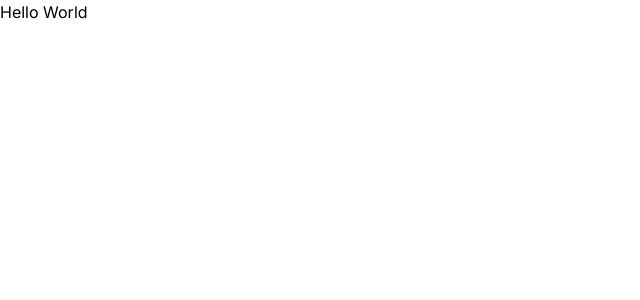
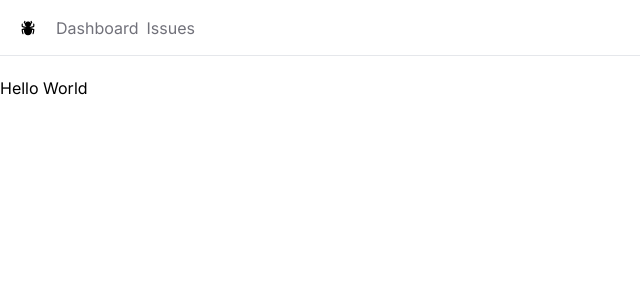
Before and after one commit to deejjaay/issue-tracker, a Next.js app: page / in a window 1280 px wide. Shown: the top 300 px of the page, without its empty margins (0-640 px from the left). Built offline with nearby package versions, Linux system fonts and the light colour scheme.

Commit message:
Build NavBar

```diff
--- /dev/null
+++ b/app/NavBar.tsx
@@ -0,0 +1,22 @@
+import Link from 'next/link'
+import React from 'react'
+import { HiMiniBugAnt } from "react-icons/hi2";
+
+const NavBar = () => {
+    const links = [
+        {label: 'Dashboard', href: '/'},
+        {label: 'Issues', href: '/issues'},
+    ]
+    return (
+        <nav className='flex space-x-5 mb-5 px-5 h-14 border-b items-center'>
+            <Link href='/'><HiMiniBugAnt /></Link>
+            <ul className='flex space-x-2'>
+                {links.map(link => <Link key={link.href}
+                    className='text-zinc-500 hover:text-zinc-800 transition-colors'
+                    href={link.href}>{link.label}</Link>)}
+            </ul>
+        </nav>
+    )
+}
+
+export default NavBar
--- a/app/layout.tsx
+++ b/app/layout.tsx
@@ -1,6 +1,7 @@
 import './globals.css'
 import type { Metadata } from 'next'
 import { Inter } from 'next/font/google'
+import NavBar from './NavBar'
 
 const inter = Inter({ subsets: ['latin'] })
 
@@ -16,7 +17,12 @@
 }) {
   return (
     <html lang="en">
-      <body className={inter.className}>{children}</body>
+      <body className={inter.className}>
+        <NavBar />
+        <main>
+          {children}
+        </main>
+        </body>
     </html>
   )
 }
--- a/package.json
+++ b/package.json
@@ -19,6 +19,7 @@
     "postcss": "8.4.49",
     "react": "18.3.1",
     "react-dom": "18.3.1",
+    "react-icons": "^4.11.0",
     "tailwindcss": "3.4.14",
     "typescript": "5.6.3"
   }
```
Also changed, not shown: 1 other file (tests, documents, lock files or other folders).
